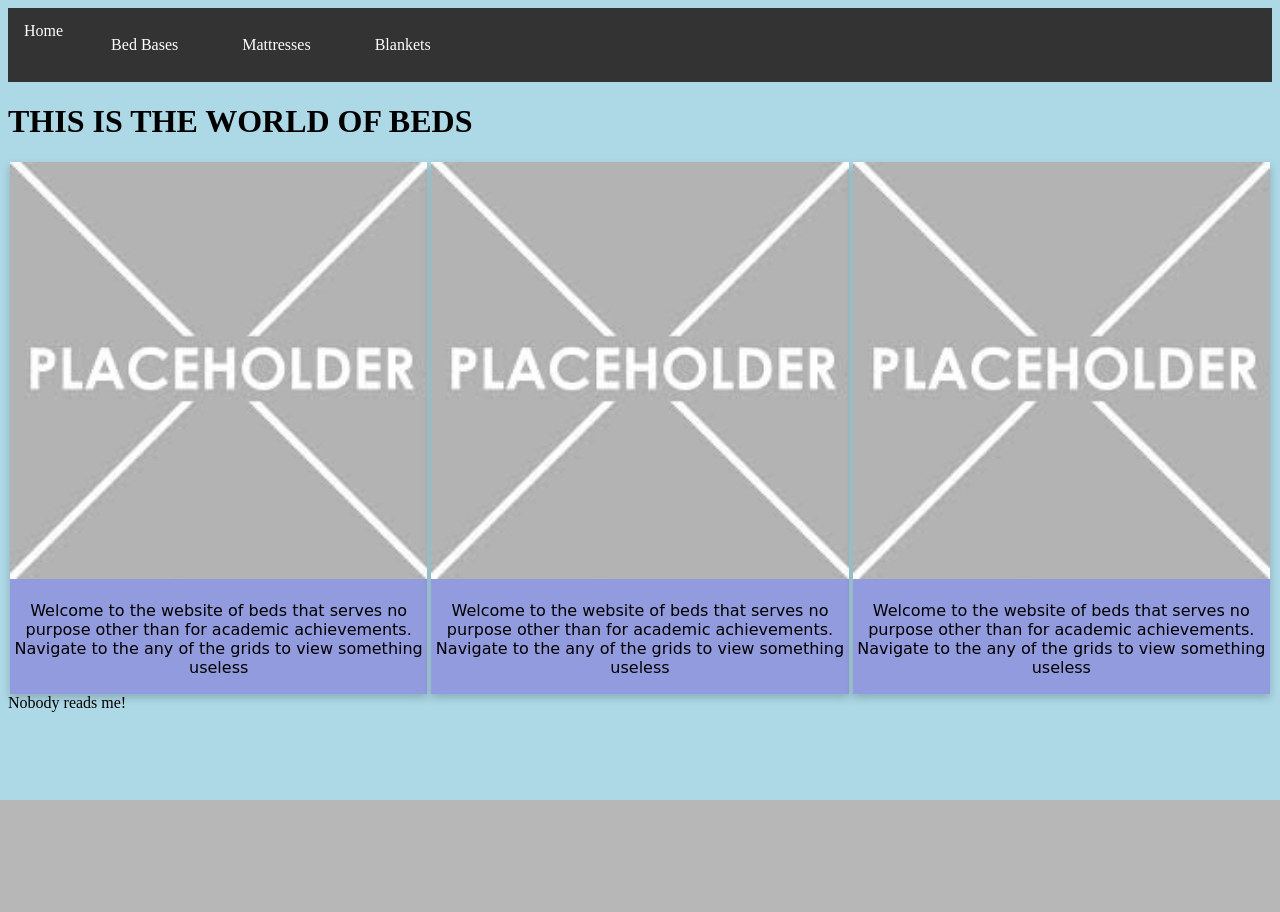
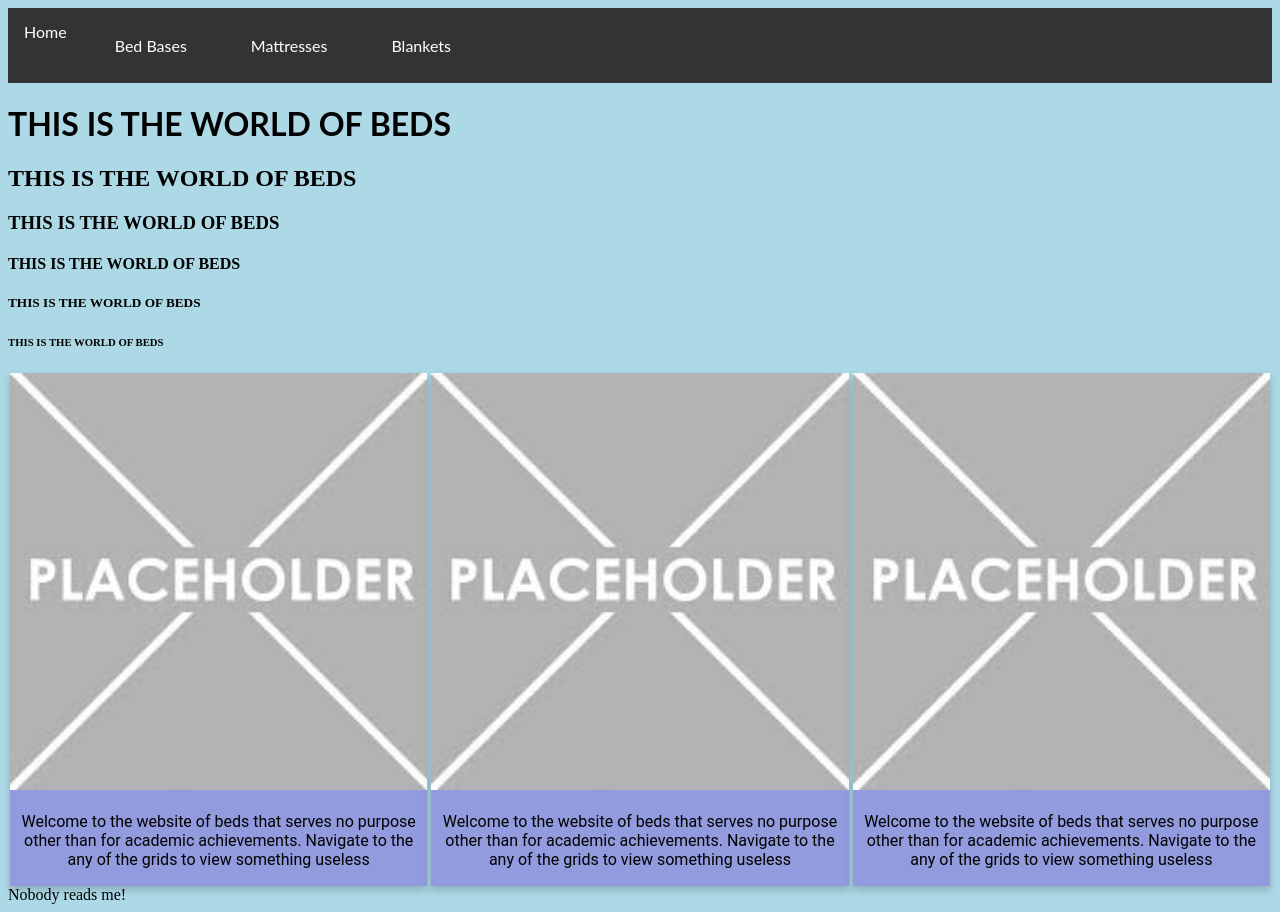
Before and after one commit to DavidWu531/beds, a Flask app: page / in a window 1280 px wide. Before the commit the page ends 800 px from the top, so only its background shows below. Run offline with Flask 3, Linux system fonts and the light colour scheme.

Commit message:
changed the font of some text and made 3 boxes clickable

```diff
--- a/static/style.css
+++ b/static/style.css
@@ -4,7 +4,16 @@ body {
 
 p {
   color: black;
-  font-family: "Comic Sans MS";
+  font-family: "Roboto", sans-serif;
+}
+
+b {
+  color: black;
+  font-family: "Times New Roman", serif;
+}
+
+h1 {
+  font-family: "Lato", sans-serif;
 }
 
 ul {
@@ -35,6 +44,7 @@ li a:hover {
 .navbar {
   overflow: hidden;
   background-color: #333;
+  font-family: "Lato", sans-serif;
 }
 
 .navbar a {
--- a/templates/blanket.html
+++ b/templates/blanket.html
@@ -1,7 +1,7 @@
 {% extends 'layout.html' %}
 {% block content %}
-<p class="blanket">
+<b class="blanket">
     This is a test to show the list of blankets currently in the database
-    </p>
+    </b>
 {{blanket}}
 {% endblock %}
--- a/templates/home.html
+++ b/templates/home.html
@@ -16,7 +16,9 @@
     </div>
     <!-- item 2 starts here-->
     <div class='item'>
+        <a href="/mattress">
         <img src="static/images/placeholder.jpg" alt="to be replaced">
+        </a>
         <div class="item-info">
             <p class="homepage">Welcome to the website of beds that serves no purpose other than for academic achievements. Navigate to the any of the grids to view something useless
         </p>
@@ -24,7 +26,9 @@
     </div>
     <!-- item 3 starts here-->
     <div class='item'>
+        <a href="/blanket">
         <img src="static/images/placeholder.jpg" alt="to be replaced">
+        </a>
         <div class="item-info">
             <p class="homepage">Welcome to the website of beds that serves no purpose other than for academic achievements. Navigate to the any of the grids to view something useless
         </p>
--- a/templates/layout.html
+++ b/templates/layout.html
@@ -46,6 +46,11 @@
   <body>
     <header>
       <h1>THIS IS THE WORLD OF BEDS</h1>
+      <h2>THIS IS THE WORLD OF BEDS</h2>
+      <h3>THIS IS THE WORLD OF BEDS</h3>
+      <h4>THIS IS THE WORLD OF BEDS</h4>
+      <h5>THIS IS THE WORLD OF BEDS</h5>
+      <h6>THIS IS THE WORLD OF BEDS</h6>
     </header>
     <main>
       {% block content %}{% endblock %}
```
